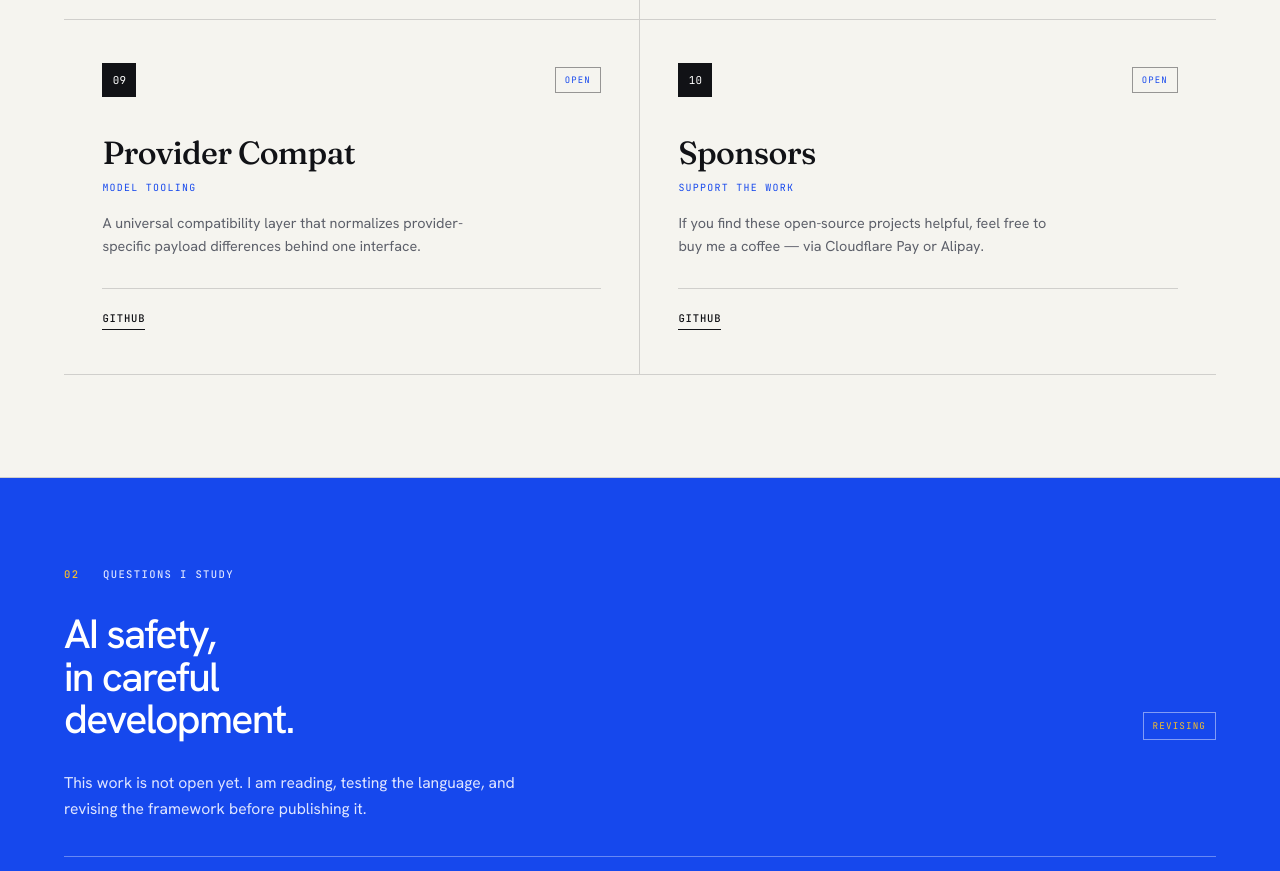
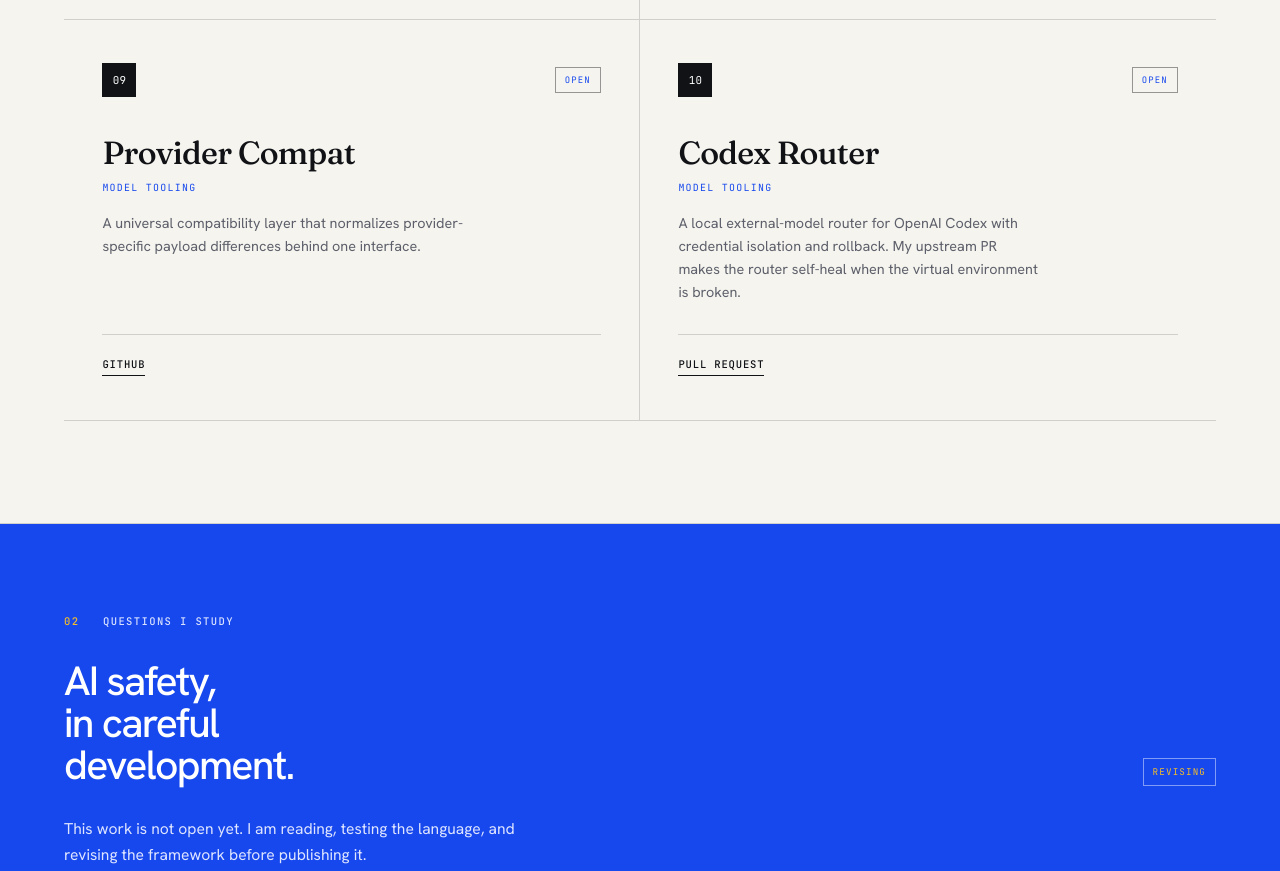
Before and after one commit to Guojiz/Guojiz.github.io, a website: page index.html in a window 1280 px wide. Shown: the part 2720-3591 px from the top of the page. Drawn offline with Linux system fonts and the light colour scheme.

Commit message:
Add Codex Router as the 10th open-source project
Replace the Sponsors cell in the project grid with the Codex Router
upstream PR (https://github.com/duolahypercho/codex-router/pull/160),
which adds self-healing for broken LiteLLM virtual environments.

Sponsors moves out of the grid and becomes a link in the closing
"Find me" section, keeping the support channel without occupying a
project cell.

```diff
--- a/index.html
+++ b/index.html
@@ -222,16 +222,16 @@
           </div>
         </article>
 
-        <article class="hub-cell" data-category="support" data-date="2026-08-11" data-name="sponsors">
+        <article class="hub-cell" data-category="llm" data-date="2026-08-11" data-name="codex router">
           <div class="hub-top">
             <span class="hub-index" aria-hidden="true">10</span>
             <span class="hub-status" data-en="Open" data-zh="开放">Open</span>
           </div>
-          <h3 class="hub-name">Sponsors</h3>
-          <p class="hub-field" data-en="Support the work" data-zh="赞助支持">Support the work</p>
-          <p class="hub-desc" data-en="If you find these open-source projects helpful, feel free to buy me a coffee — via Cloudflare Pay or Alipay." data-zh="如果你喜欢这些开源项目，欢迎请我喝杯咖啡——支持 Cloudflare Pay 与支付宝。">If you find these open-source projects helpful, feel free to buy me a coffee — via Cloudflare Pay or Alipay.</p>
+          <h3 class="hub-name">Codex Router</h3>
+          <p class="hub-field" data-en="Model tooling" data-zh="模型工具">Model tooling</p>
+          <p class="hub-desc" data-en="A local external-model router for OpenAI Codex with credential isolation and rollback. My upstream PR makes the router self-heal when the virtual environment is broken." data-zh="为 OpenAI Codex 提供本地外部模型路由、凭证隔离与回滚。我的上游 PR 让路由器在虚拟环境损坏时能够自愈。">A local external-model router for OpenAI Codex with credential isolation and rollback. My upstream PR makes the router self-heal when the virtual environment is broken.</p>
           <div class="hub-actions">
-            <a class="hub-action" href="https://github.com/Guojiz/Sponsors" target="_blank" rel="noreferrer">GitHub</a>
+            <a class="hub-action" href="https://github.com/duolahypercho/codex-router/pull/160" target="_blank" rel="noreferrer" data-en="Pull Request" data-zh="PR 链接">Pull Request</a>
           </div>
         </article>
       </div>
@@ -285,6 +285,7 @@
         <a href="https://x.com/guojizh" target="_blank" rel="noreferrer"><span>X</span><small>@guojizh</small></a>
         <a href="https://youtube.com/@guojizh" target="_blank" rel="noreferrer"><span>YouTube</span><small>@guojizh</small></a>
         <a href="mailto:jizguo@hotmail.com"><span data-en="Email" data-zh="邮箱">Email</span><small>jizguo@hotmail.com</small></a>
+        <a href="https://github.com/Guojiz/Sponsors" target="_blank" rel="noreferrer"><span data-en="Sponsors" data-zh="赞助">Sponsors</span><small data-en="Buy me a coffee" data-zh="请我喝杯咖啡">Buy me a coffee</small></a>
       </div>
     </section>
   </main>
```
